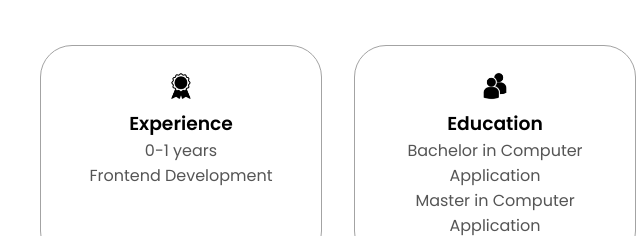
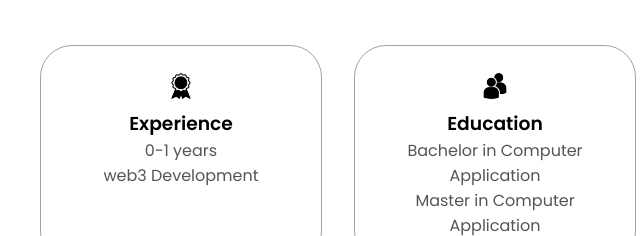
Before and after one commit to zavedAli/portfolio, a plain HTML site: page index.html in a window 1280 px wide. Shown: the part 1040-1276 px from the top of the page, 484-1124 px from the left. Drawn offline with Linux system fonts and the light colour scheme.

Commit message:
updated experience in index.html

```diff
--- a/index.html
+++ b/index.html
@@ -95,7 +95,7 @@
                 class="icon"
               />
               <h3>Experience</h3>
-              <p>0-1 years <br />Frontend Development</p>
+              <p>0-1 years <br />web3 Development</p>
             </div>
             <div class="details-container">
               <img
```
